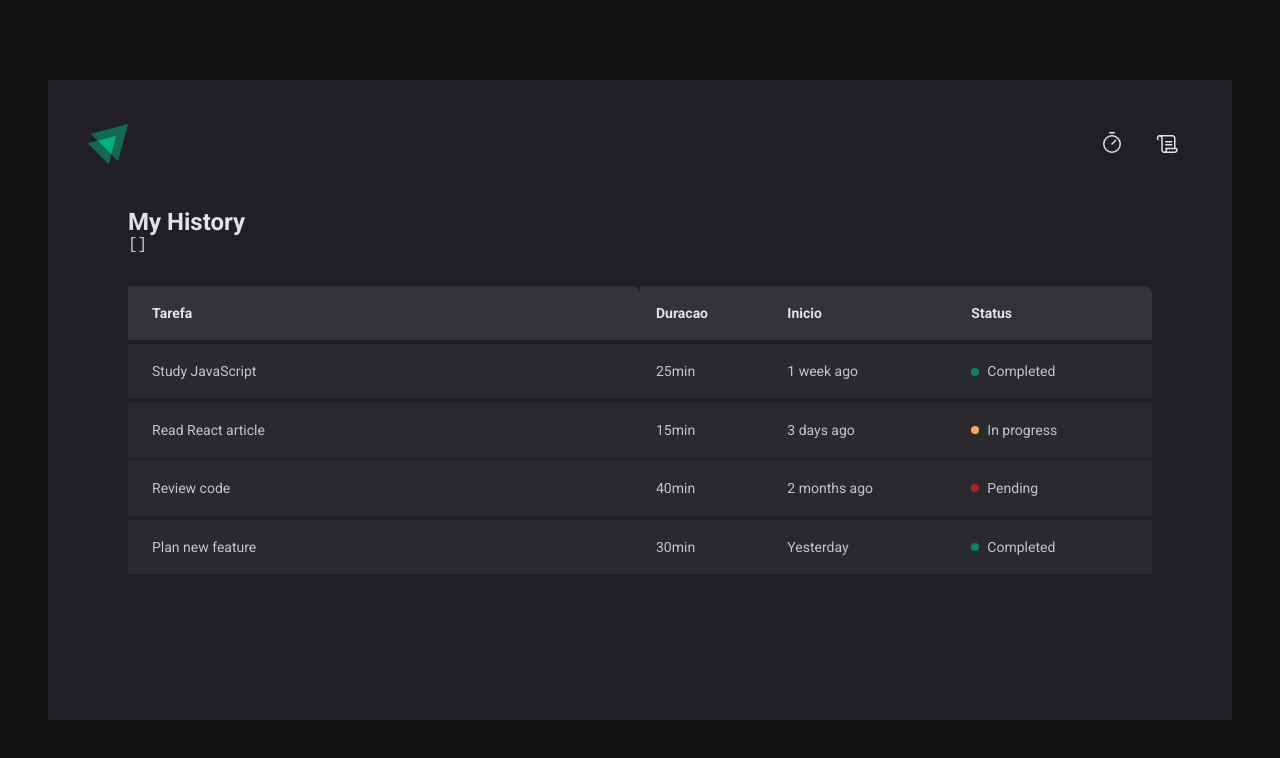
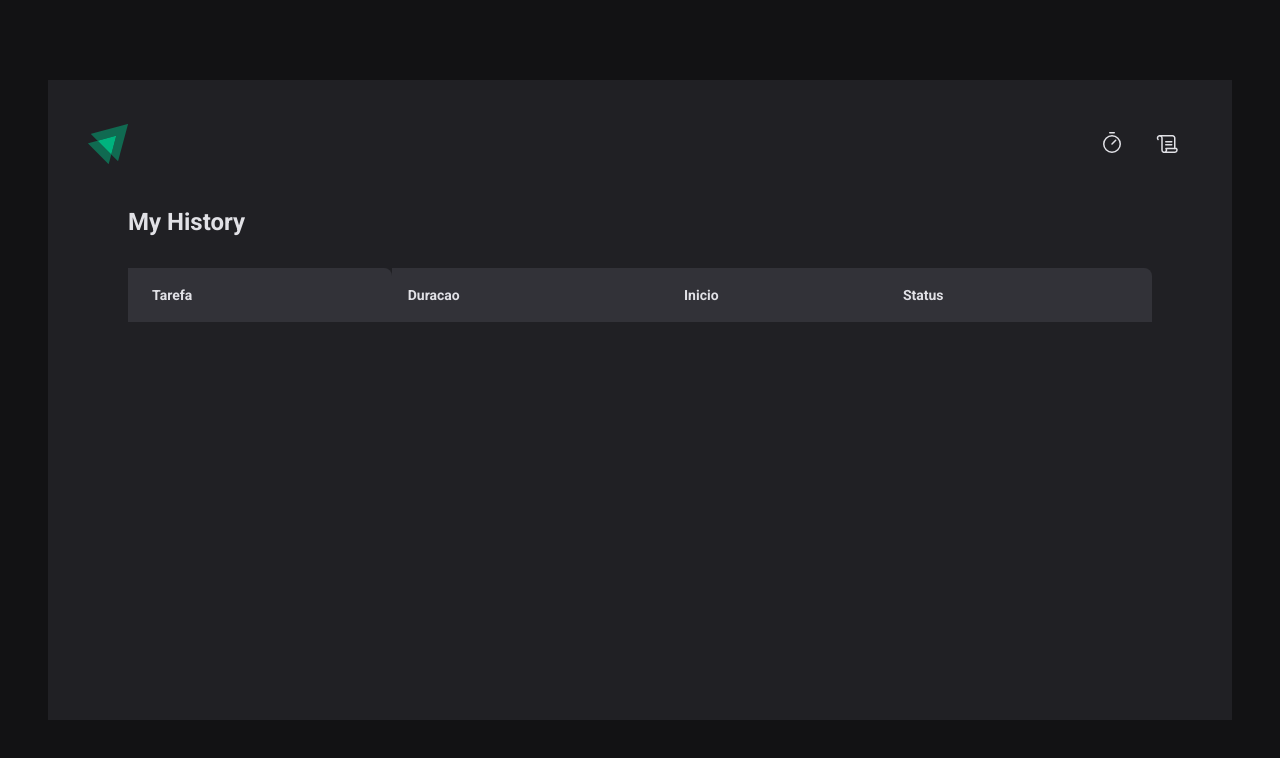
Before and after one commit to pedrohfreitas01/PomoFocus, a React (Vite) app: page /history in a window 1280 px wide. Shown: the top 758 px of the page. Built offline with nearby package versions, Linux system fonts and the light colour scheme.

Commit message:
feat: history list page

```diff
--- a/src/context/CyclesContext/index.tsx
+++ b/src/context/CyclesContext/index.tsx
@@ -69,15 +69,13 @@ export function CyclesContextProvider({
     setCycle((state) => [...state, newCycle]);
     setActiveCycleId(id);
     setAmountSecondsPassed(0);
-
-    //   reset();
   }
 
   function stopCurrencyCycle() {
     setCycle((state) =>
       state.map((cycle) => {
         if (cycle.id === activeCycleId) {
-          return { ...cycle, startDate: new Date() };
+          return { ...cycle, stopDate: new Date() };
         } else {
           return cycle;
         }
--- a/src/pages/History/index.tsx
+++ b/src/pages/History/index.tsx
@@ -3,13 +3,13 @@ import { HistoryContainer, HistoryList, Status } from "./style";
 import { CyclesContext } from "../../context/CyclesContext";
 
 export function History() {
+  const { cycles } = useContext(CyclesContext);
 
-  const { cycles } = useContext(CyclesContext)
+
 
   return (
     <HistoryContainer>
       <h1>My History</h1>
-      <pre>{JSON.stringify(cycles, null, 2)}</pre>
       <HistoryList>
         <table>
           <thead>
@@ -21,38 +21,30 @@ export function History() {
             </tr>
           </thead>
           <tbody>
-            <tr>
-              <td>Study JavaScript</td>
-              <td>25min</td>
-              <td>1 week ago</td>
-              <td>
-                <Status statusColor="green">Completed</Status>
-              </td>
-            </tr>
-            <tr>
-              <td>Read React article</td>
-              <td>15min</td>
-              <td>3 days ago</td>
-              <td>
-                <Status statusColor="yellow">In progress</Status>
-              </td>
-            </tr>
-            <tr>
-              <td>Review code</td>
-              <td>40min</td>
-              <td>2 months ago</td>
-              <td>
-                <Status statusColor="red">Pending</Status>
-              </td>
-            </tr>
-            <tr>
-              <td>Plan new feature</td>
-              <td>30min</td>
-              <td>Yesterday</td>
-              <td>
-                <Status statusColor="green">Completed</Status>
-              </td>
-            </tr>
+            {cycles.map((cycle) => {
+              console.log(cycle);
+
+              return (
+                <tr key={cycle.id}>
+                  <td>{cycle.task}</td>
+                  <td>{cycle.minutesAmount} minutes</td>
+                  <td>{new Date(cycle.startDate).toLocaleString()}</td>
+                  <td>
+                    {cycle.finishDate && (
+                      <Status statusColor="green">Done</Status>
+                    )}
+
+                    {cycle.stopDate && (
+                      <Status statusColor="red">Stopped</Status>
+                    )}
+
+                    {!cycle.finishDate && !cycle.stopDate && (
+                      <Status statusColor="yellow">In progress</Status>
+                    )}
+                  </td>
+                </tr>
+              );
+            })}
           </tbody>
         </table>
       </HistoryList>
--- a/src/pages/History/style.ts
+++ b/src/pages/History/style.ts
@@ -67,10 +67,12 @@ const STATUS_COLORS = {
 } as const;
 
 interface StatusProps {
-  statusColor: keyof typeof STATUS_COLORS
+  statusColor: keyof typeof STATUS_COLORS;
 }
 
-export const Status = styled.span<StatusProps>`
+export const Status = styled.span.withConfig({
+  shouldForwardProp: (prop) => prop !== "statusColor",
+})<StatusProps>`
   display: flex;
   align-items: center;
   gap: 0.5rem;
--- a/src/pages/Home/index.tsx
+++ b/src/pages/Home/index.tsx
@@ -37,14 +37,19 @@ export function Home() {
     },
   });
 
-  const { handleSubmit, watch /*reset*/ } = newCycleForm;
+  const { handleSubmit, watch ,reset} = newCycleForm;
+
+  function handleCreateNewCycle(data: NewCycleFormData) {
+    createNewCycle(data)
+    reset()
+  }
 
   const task = watch("task");
   const isSubmitDisabled = !task;
 
   return (
     <HomeContainer>
-      <form onSubmit={handleSubmit(createNewCycle)}>
+      <form onSubmit={handleSubmit(handleCreateNewCycle)}>
         <FormProvider {...newCycleForm}>
           <NewCycleForm />
         </FormProvider>
```
